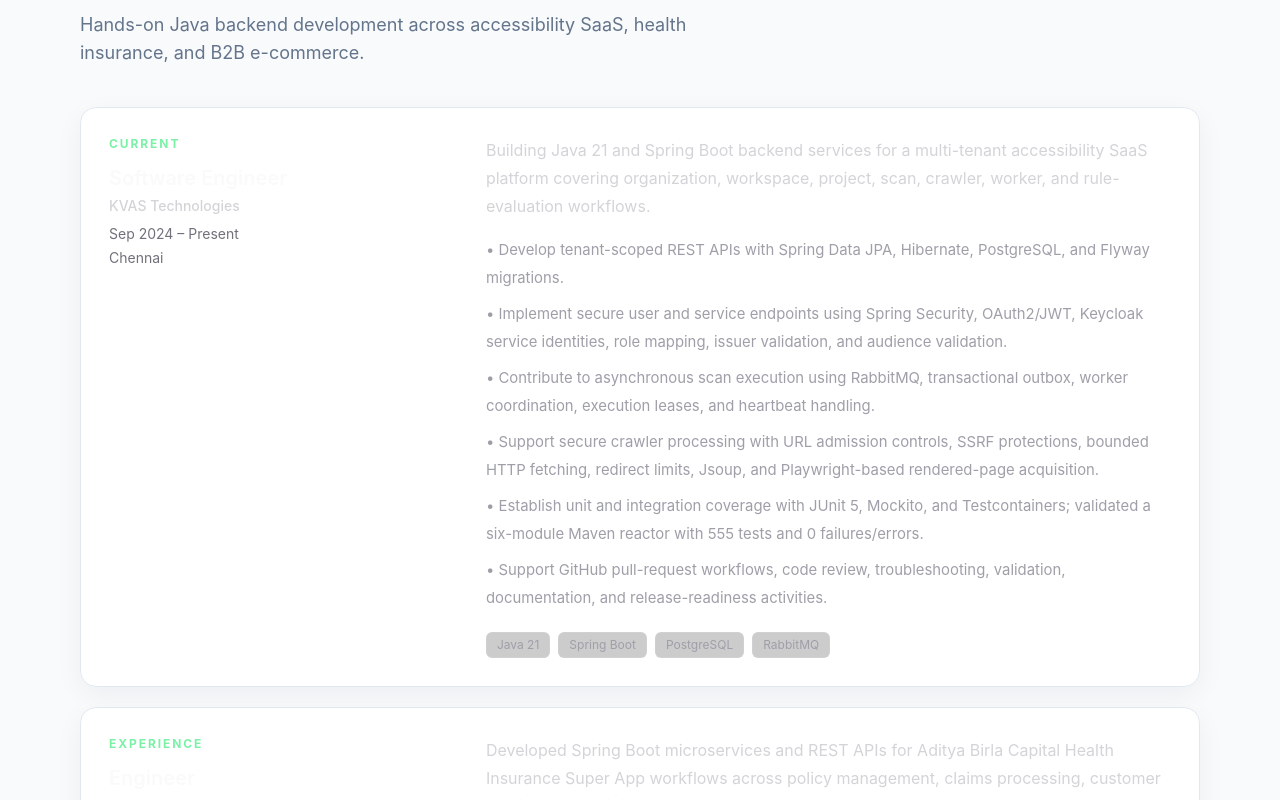
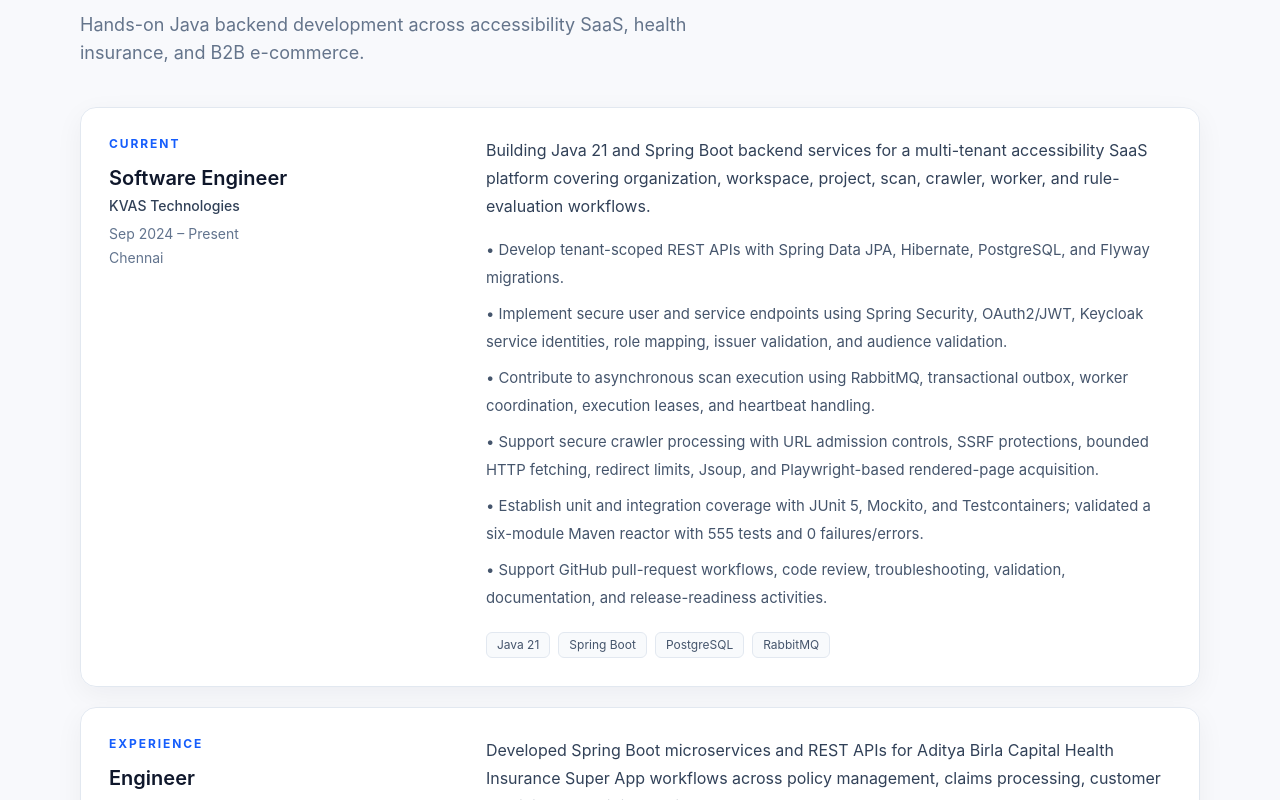
Before and after one commit to sushantapi/sushant-portfolio-v1, a React (Vite) app: page / in a window 1280 px wide. Shown: the part 1600-2400 px from the top of the page. Built offline with nearby package versions, Linux system fonts and the light colour scheme.

Commit message:
style: update experience for light theme

```diff
--- a/src/sections/Experience.tsx
+++ b/src/sections/Experience.tsx
@@ -4,7 +4,7 @@
 
 export function Experience() {
   return (
-    <section id="experience" className="section-pad border-t border-white/8 bg-white/[0.012]">
+    <section id="experience" className="section-pad border-t border-slate-200 bg-slate-50/70">
       <div className="section-shell">
         <SectionHeading eyebrow="Experience" title="Professional Experience" description="Hands-on Java backend development across accessibility SaaS, health insurance, and B2B e-commerce." />
         <div className="space-y-5">
@@ -13,20 +13,20 @@
               <article className="interactive-card card p-5 sm:p-6 lg:p-7">
                 <div className="grid gap-6 lg:grid-cols-[.34fr_.66fr]">
                   <div>
-                    <div className="text-xs font-bold uppercase tracking-[0.16em] text-green-300">{index === 0 ? 'Current' : 'Experience'}</div>
-                    <h3 className="mt-3 text-xl font-semibold text-zinc-50">{item.role}</h3>
-                    <p className="mt-1 text-sm font-medium text-zinc-300">{item.company}</p>
-                    <p className="mt-2 text-sm text-zinc-500">{item.period}</p>
-                    <p className="mt-1 text-sm text-zinc-500">{item.location}</p>
+                    <div className="text-xs font-bold uppercase tracking-[0.16em] text-blue-600">{index === 0 ? 'Current' : 'Experience'}</div>
+                    <h3 className="mt-3 text-xl font-semibold text-slate-900">{item.role}</h3>
+                    <p className="mt-1 text-sm font-medium text-slate-700">{item.company}</p>
+                    <p className="mt-2 text-sm text-slate-500">{item.period}</p>
+                    <p className="mt-1 text-sm text-slate-500">{item.location}</p>
                   </div>
 
                   <div>
-                    <p className="text-[0.95rem] leading-7 text-zinc-300 sm:text-base">{item.summary}</p>
-                    <ul className="mt-4 space-y-2 text-[0.93rem] leading-7 text-zinc-400">
+                    <p className="text-[0.95rem] leading-7 text-slate-700 sm:text-base">{item.summary}</p>
+                    <ul className="mt-4 space-y-2 text-[0.93rem] leading-7 text-slate-600">
                       {item.bullets.map((bullet) => <li key={bullet}>• {bullet}</li>)}
                     </ul>
                     <div className="mt-5 flex flex-wrap gap-2">
-                      {item.tags.map((tag) => <span key={tag} className="rounded-md border border-white/8 bg-black/20 px-2.5 py-1 text-xs text-zinc-400">{tag}</span>)}
+                      {item.tags.map((tag) => <span key={tag} className="rounded-md border border-slate-200 bg-slate-50 px-2.5 py-1 text-xs text-slate-600">{tag}</span>)}
                     </div>
                   </div>
                 </div>
```
